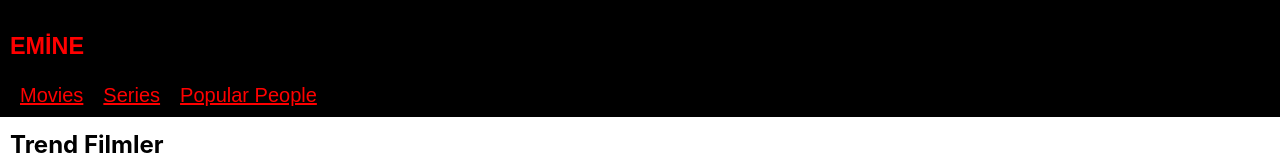
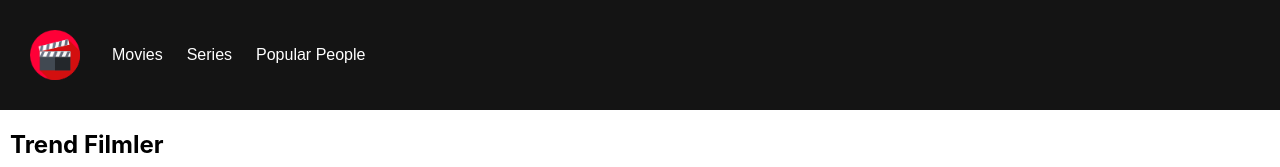
Before and after one commit to emineakdmnn/react-tutorial-project, a React (Create React App) app: page / in a window 1280 px wide. Shown: the top 167 px of the page. Built offline with nearby package versions, Linux system fonts and the light colour scheme; no server answers.

Commit message:
header design completed

```diff
--- a/src/Components/Container/Home/style.module.scss
+++ b/src/Components/Container/Home/style.module.scss
@@ -1,5 +1,3 @@
-$borderColor: darkred;
-$backgroundColor: #333;
 body {
   padding-top: 80px;
   padding-bottom: 40px;
@@ -8,7 +6,6 @@ body {
 .container {
   width: 80%;
   margin: 50px auto;
-
 }
 
 .fixed-header, .fixed-footer {
@@ -17,20 +14,18 @@ body {
   font-family: 'Arial', sans-serif;
   font-style: normal;
   color: red;
+  background: #141414;
 }
 
 .fixed-footer {
   bottom: 0;
   font-size: 5px;
-  background: #141414 ;
-
 }
 
 .fixed-header {
   top: 0;
   position: fixed;
   font-size: 20px;
-  background: #000000;
 }
 
 .logo {
@@ -48,7 +43,6 @@ body {
   color: var(--font-color);
   font-size: 20px;
 }
-
 
 .movie-list {
   list-style: none;
--- a/src/Components/NavBar/Header.js
+++ b/src/Components/NavBar/Header.js
@@ -1,39 +1,37 @@
 import React from "react";
-import {HeaderItem} from "./Movie/HeaderItem";
+import { HeaderItem } from "./Movie/HeaderItem";
 import PropTypes from "prop-types";
-
+import logo from "../../images/movie.png"; // Update if necessary
+import styles from "./style.module.scss";
 
 function Header(props) {
     const menuItems = [
-        {
-            title: 'Movies',
-            path: '/movies',
-        },
-        {
-            title: 'Series',
-            path: '/series',
-        },
-        {
-            title: 'Popular People',
-            path: '/popular-person'
-        }
-    ]
+        { title: "Movies", path: "/movies" },
+        { title: "Series", path: "/series" },
+        { title: "Popular People", path: "/popular-person" },
+    ];
 
     return (
-        <header>
-            <h3>{props.headerTitle}</h3>
-            <nav>
-                {menuItems.map((menuItem, index) => (
-                    <HeaderItem key={menuItem.title} title={menuItem.title} path={menuItem.path} style={{ margin: '10px', color: 'red' }} />
-                ))}
-            </nav>
-        </header>
+        <div className={styles.header}>
+            <header className={styles.headerContent}>
+                <img src={logo} alt="Logo" className={styles.logo} />
+                <nav className={styles.nav}>
+                    {menuItems.map((menuItem, index) => (
+                        <HeaderItem
+                            key={menuItem.title}
+                            title={menuItem.title}
+                            path={menuItem.path}
+                            className="header-item"
+                        />
+                    ))}
+                </nav>
+            </header>
+        </div>
     );
-
 }
 
-Header.propTypes={
-    headerTitle: PropTypes.string.isRequired
-}
+Header.propTypes = {
+    headerTitle: PropTypes.string.isRequired,
+};
 
 export default Header;
--- /dev/null
+++ b/src/Components/NavBar/style.module.scss
@@ -0,0 +1,38 @@
+.header {
+  color: #fff;
+  padding: 20px 20px;
+}
+
+.headerContent {
+  display: flex;
+  align-items: center;
+  justify-content: space-between; /* Eşit dağıtım sağlar */
+}
+
+.logo {
+  width: 50px;
+  height: 50px;
+  margin-right: 20px;
+}
+
+.logo:hover {
+  transform: scale(1.1); /* Fareyle üzerine gelindiğinde logoyu ölçeklendirin */
+}
+
+
+.nav {
+  display: flex;
+  flex-grow: 1; /* Kalan alanı doldurur */
+}
+
+.nav a {
+  text-decoration: none;
+  color: #fff;
+  font-size: 16px;
+  padding: 8px 12px;
+  border-radius: 4px;
+}
+
+.nav a:hover {
+  color: #e5e5e5;
+}
```
Also changed, not shown: src/images/movie.png (added).
